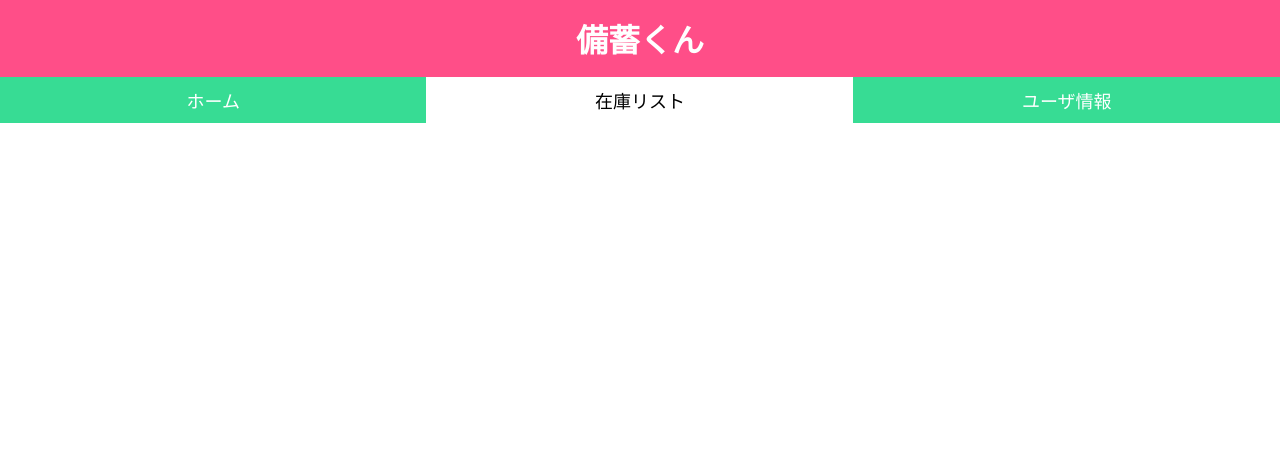
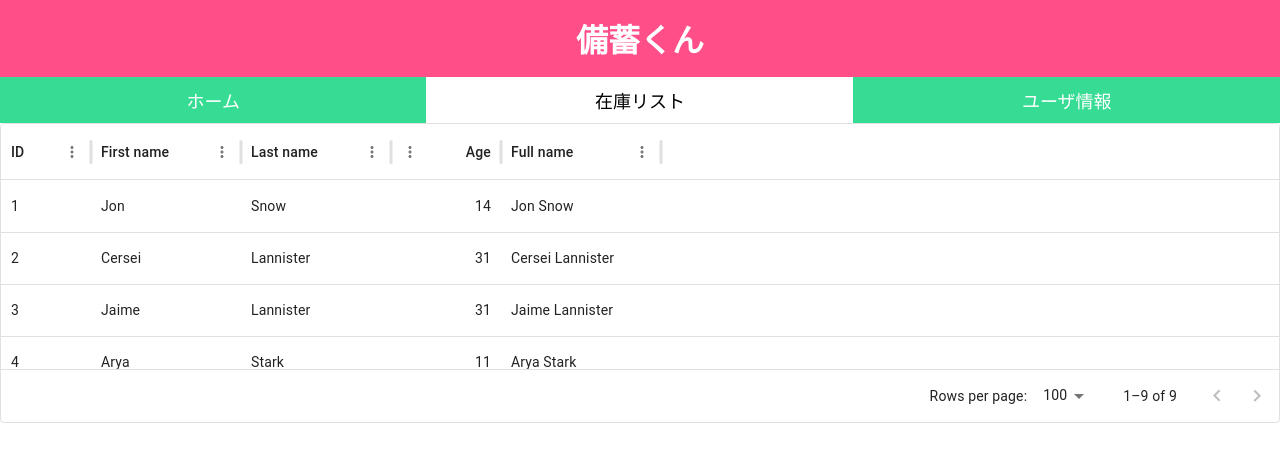
Before and after one commit to AE-1-Summer-Short-Internship2024/team4, a React (Create React App) app: page /inventory in a window 1280 px wide. Shown: the top 462 px of the page. Built offline with nearby package versions, Linux system fonts and the light colour scheme.

Commit message:
layout調整、InventoryControl作成

```diff
--- a/src/App.js
+++ b/src/App.js
@@ -2,6 +2,7 @@
 import React, { useEffect, useState } from 'react';
 import Header from './Header/Header';
 import Product from './compoents/main/Product';
+import InventoryControl from './compoents/InventoryControl/InventoryControl';
 import {
   BrowserRouter as Router,
   Routes,
@@ -20,10 +21,11 @@ function App() {
       <div className="app-content">
         <Routes>
           {/* path：/home　でProductコンポネントに飛ばす。 */}
-          <Route path="/home" element={<Product />} />
+          {/*<Route path="/home" element={<Product />} /> */}
 
+          <Route path="/inventory"  element={<InventoryControl />} />
+        </Routes>
 
-        </Routes>
       </div>
     </Router>
     </div>
--- a/src/Header/Header.css
+++ b/src/Header/Header.css
@@ -65,7 +65,7 @@ body {
   }
 
   .nav ul li a:hover {
-    background-color: #3333ff;
+    background-color: #ffffff;
   }
 
   .nav ul li a.active {
--- /dev/null
+++ b/src/compoents/InventoryControl/InventoryControl.css
@@ -0,0 +1,51 @@
+
+.product-list {
+  padding: 20px;
+}
+
+.product-grid {
+  display: flex;
+  flex-wrap: wrap;
+}
+
+.product-item {
+  flex: 1 0 21%;
+  /* 四列表示に調整 */
+  margin: 10px;
+  padding: 10px;
+  border: 1px solid #ccc;
+  border-radius: 5px;
+  text-align: center;
+  background-color: #f9f9f9;
+  transition: transform 0.3s, background-color 0.3s;
+}
+
+.product-item.selected {
+  background-color: #ccc;
+}
+
+.product-item:hover {
+  transform: scale(1.05);
+}
+
+.product-item a {
+  text-decoration: none;
+  color: #000;
+}
+
+.product-details {
+  margin-top: 20px;
+}
+
+.product-detail {
+  margin: 20px 0;
+  padding: 10px;
+  border: 1px solid #ccc;
+  border-radius: 5px;
+  background-color: #f4f4f4;
+  transition: background-color 0.3s;
+}
+
+.product-detail.selected {
+  background-color: #ccc;
+}
--- /dev/null
+++ b/src/compoents/InventoryControl/InventoryControl.js
@@ -0,0 +1,71 @@
+import React from 'react';
+import Box from '@mui/material/Box';
+import { DataGrid } from '@mui/x-data-grid';
+import { BrowserRouter as Router, Route, Link, Routes, NavLink } from 'react-router-dom';
+
+const columns = [
+  { field: 'id', headerName: 'ID', width: 90 },
+  {
+    field: 'firstName',
+    headerName: 'First name',
+    width: 150,
+    editable: true,
+  },
+  {
+    field: 'lastName',
+    headerName: 'Last name',
+    width: 150,
+    editable: true,
+  },
+  {
+    field: 'age',
+    headerName: 'Age',
+    type: 'number',
+    width: 110,
+    editable: true,
+  },
+  {
+    field: 'fullName',
+    headerName: 'Full name',
+    description: 'This column has a value getter and is not sortable.',
+    sortable: false,
+    width: 160,
+    valueGetter: (value, row) => `${row.firstName || ''} ${row.lastName || ''}`,
+  },
+];
+
+const rows = [
+  { id: 1, lastName: 'Snow', firstName: 'Jon', age: 14 },
+  { id: 2, lastName: 'Lannister', firstName: 'Cersei', age: 31 },
+  { id: 3, lastName: 'Lannister', firstName: 'Jaime', age: 31 },
+  { id: 4, lastName: 'Stark', firstName: 'Arya', age: 11 },
+  { id: 5, lastName: 'Targaryen', firstName: 'Daenerys', age: null },
+  { id: 6, lastName: 'Melisandre', firstName: null, age: 150 },
+  { id: 7, lastName: 'Clifford', firstName: 'Ferrara', age: 44 },
+  { id: 8, lastName: 'Frances', firstName: 'Rossini', age: 36 },
+  { id: 9, lastName: 'Roxie', firstName: 'Harvey', age: 65 },
+];
+
+export default function DataGridDemo() {
+  return (
+    /*<Box sx={{ height: 400, width: '100%' }}>
+      <DataGrid
+        rows={rows}
+        columns={columns}
+        initialState={{
+          pagination: {
+            paginationModel: {
+              pageSize: 5,
+            },
+          },
+        }}
+        pageSizeOptions={[5]}
+        checkboxSelection
+        disableRowSelectionOnClick
+      />
+    </Box>*/
+    <div style={{ width: '100%', height: 300 }}>
+    <DataGrid columns={columns} rows={rows} />
+  </div>
+  );
+}
```
